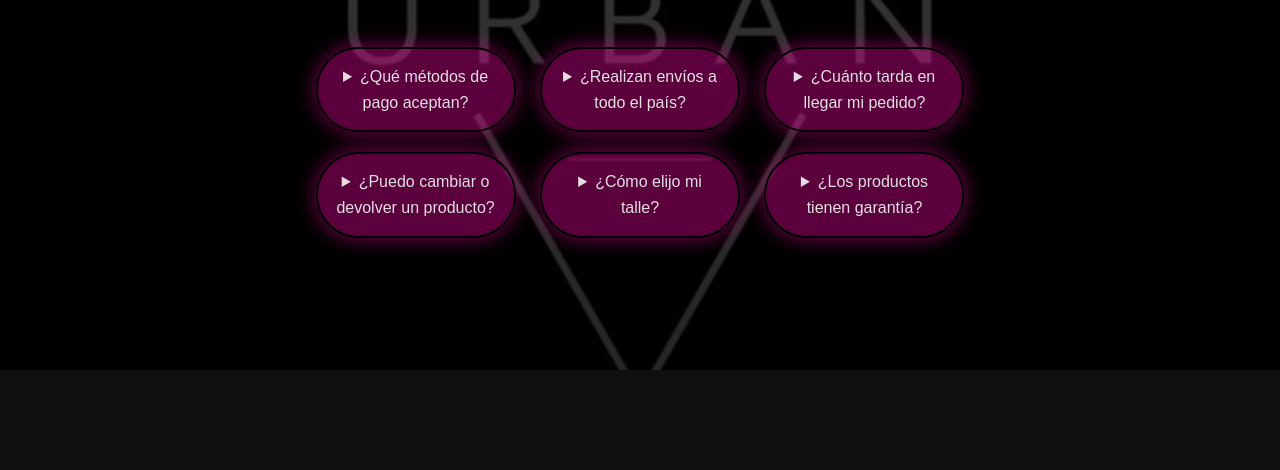
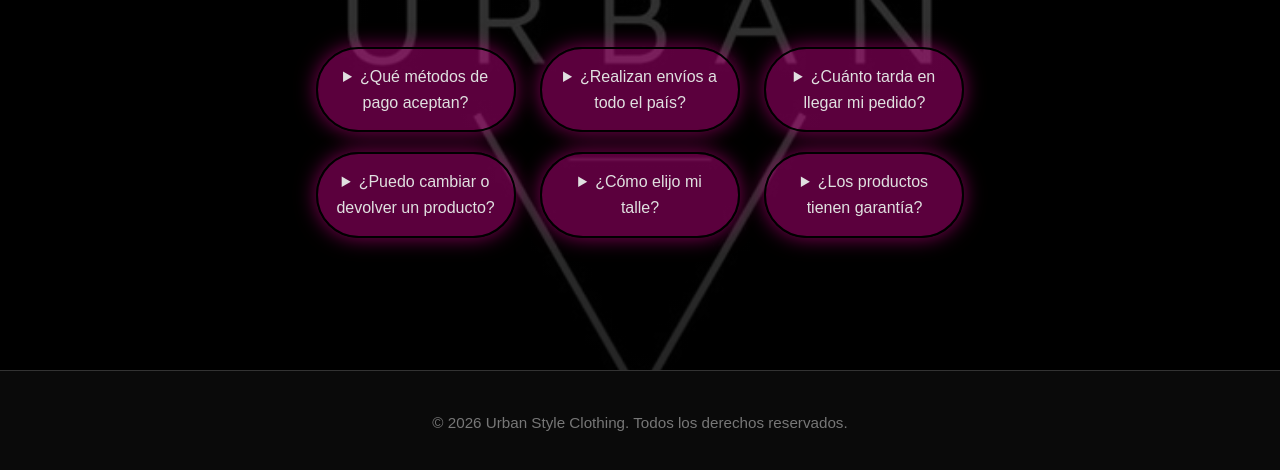
Before and after one commit to aguscepeda/tpn1-tiendaropa, a plain HTML site: page pages/faq.html in a window 1280 px wide. Shown: the part 472-942 px from the top of the page. Before the commit the page ends 842 px from the top, so only its background shows below. Drawn offline with Linux system fonts and the light colour scheme.

Commit message:
agregue footer a la seccion de FAQ

```diff
--- a/pages/faq.html
+++ b/pages/faq.html
@@ -76,3 +76,10 @@
     </details>
 
 </div>
+
+
+    </main>
+
+    <footer>
+        <p>&copy; 2026 Urban Style Clothing. Todos los derechos reservados.</p>
+    </footer>
```
